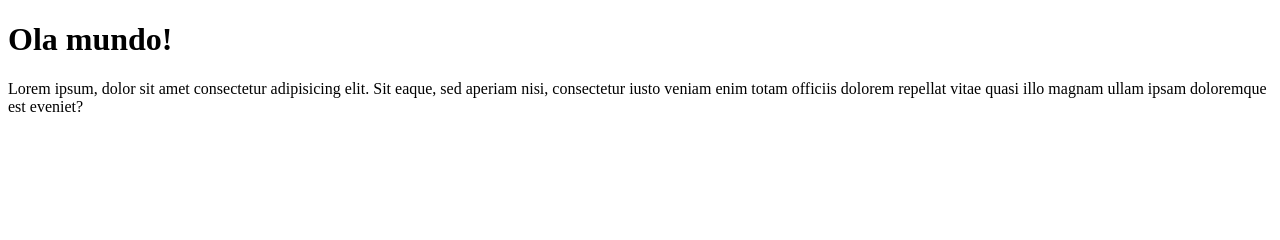
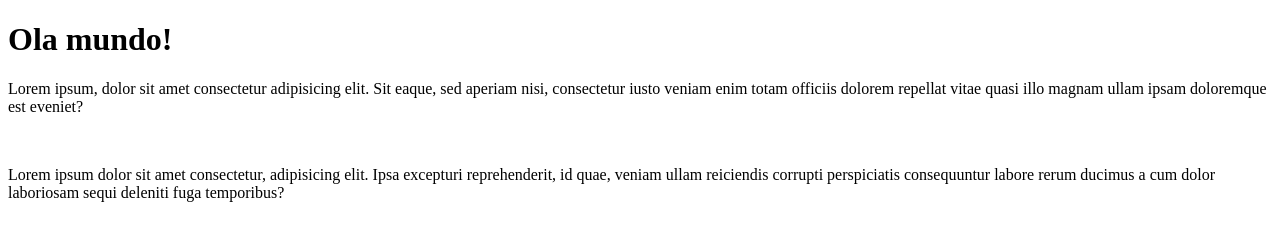
Before and after one commit to Tafarel-Mello/Teste-Repositorio-GitHub, a plain HTML site: page Site exemplo/index.html in a window 1280 px wide. Drawn offline with Linux system fonts and the light colour scheme.

Commit message:
Update index.html
Adicionei um paragrafo

```diff
--- a/Site exemplo/index.html
+++ b/Site exemplo/index.html
@@ -11,5 +11,7 @@
     <h1>Ola mundo!</h1>
 
         <p>Lorem ipsum, dolor sit amet consectetur adipisicing elit. Sit eaque, sed aperiam nisi, consectetur iusto veniam enim totam officiis dolorem repellat vitae quasi illo magnam ullam ipsam doloremque est eveniet?</p>
+        <br>
+        <p>Lorem ipsum dolor sit amet consectetur, adipisicing elit. Ipsa excepturi reprehenderit, id quae, veniam ullam reiciendis corrupti perspiciatis consequuntur labore rerum ducimus a cum dolor laboriosam sequi deleniti fuga temporibus?</p>
 </body>
 </html>
```
